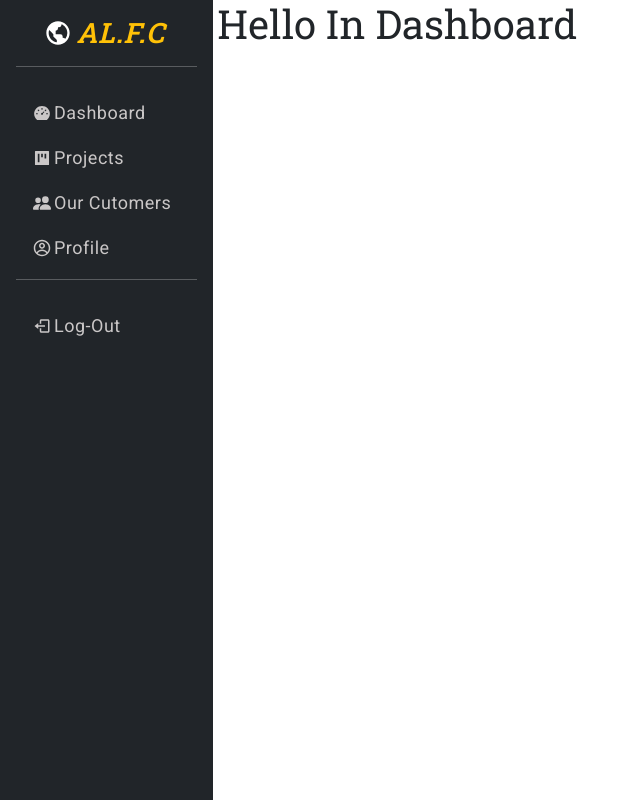
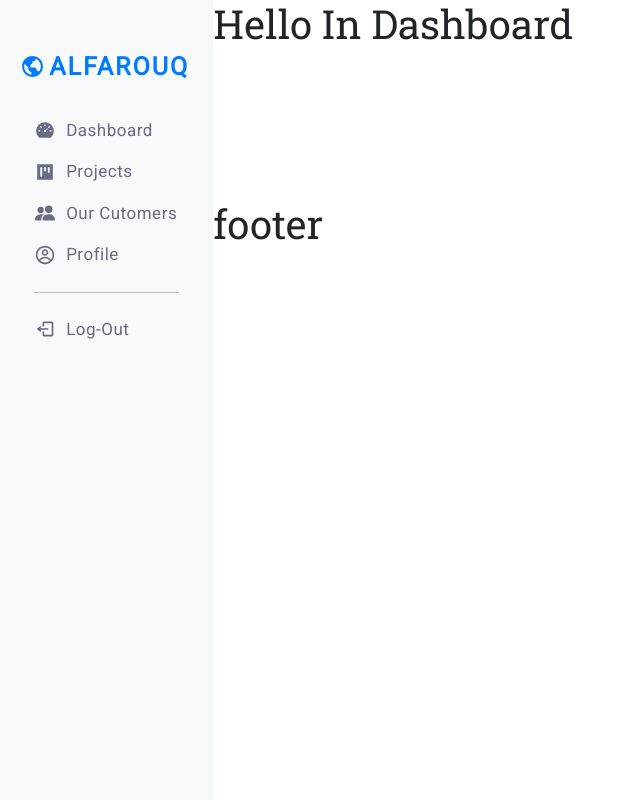
Before and after one commit to ahmed-omar0/ALFAROUQDashboard, a Next.js app: page / in a window 1280 px wide. Shown: the top 802 px of the page, without its empty margins (0-640 px from the left). Built offline with nearby package versions, Linux system fonts and the light colour scheme.

Commit message:
Edit Navbar & Create useWindowWidth hook

```diff
--- a/components/LayOut.jsx
+++ b/components/LayOut.jsx
@@ -1,30 +1,41 @@
 import SideNavbar from "./navbar/SideNavbar";
 import Footer from "./Footer";
 import { useSelector } from 'react-redux';
+import useWindowWidth from "../custom hooks/useWindowWidth";
 
 
 const LayOut = ({children}) => {
+    const width = useWindowWidth()
     const navbarOpened  = useSelector(state => state.navbarIsOpened)
     return (
-        <div className="container-fluid p-0" style={{paddingRight: '12px !important'}}>
-            <div className="row">
+        <div className="container-fluid d-flex flex-wrap p-0">
             {
-                    navbarOpened ?
-                        <div className="col-xl-1 col-md-1 col-sm-1 col-2">
+                navbarOpened || width > 767.99?
+                    <div className="col-xl-2 col-lg-3 col-md-4 col-sm-4 col-12">
                         <SideNavbar/>
                     </div>
                 :
-                        <div className="col-xl-2 col-md-3 col-sm-4 col-12">
+                    <div className="col-sm-1 col-2">
                         <SideNavbar/>
                     </div>
+
             }
-                <div className="col-xl-10 col-md-9 col-sm-8 col-9">
+            {
+                navbarOpened || width > 767.99 ?
+                    <div className="col-xl-10 col-lg-9 col-md-8 col-sm-8 col-9">
                         {
                             children
                         }
                         <Footer/>
                     </div>
+                :
+                    <div className="col-sm-11 col-10">
+                        {
+                            children
+                        }
+                        <Footer/>
                     </div>
+            }
         </div>
     );
 }
--- a/components/navbar/CloseNav.jsx
+++ b/components/navbar/CloseNav.jsx
@@ -6,9 +6,9 @@ import { BsFillPeopleFill } from 'react-icons/bs';
 import { CgProfile } from 'react-icons/cg';
 import { BiLogOut } from 'react-icons/bi';
 
-const CloseNav = ({closeNavRef}) => {
+const CloseNav = (props) => {
     return (
-        <ul className="nav flex-column close hidden" ref={closeNavRef}>
+        <ul className={`nav flex-column close align-self-center ${props.class}`} ref={props.closeNavRef}>
             <li className="nav-item">
                 <Link href="/">
                     <a className="nav-link">
--- a/components/navbar/MainNav.jsx
+++ b/components/navbar/MainNav.jsx
@@ -6,46 +6,56 @@ import { BsFillPeopleFill } from 'react-icons/bs';
 import { CgProfile } from 'react-icons/cg';
 import { BiLogOut } from 'react-icons/bi';
 
-const MainNav = ({navRef}) => {
+const MainNav = (props) => {
     return (
-        <ul className="nav nav-pills flex-column fs-6 " ref={navRef}>
-            <li className="nav-item mt-2">
+        <ul className={`nav nav-pills flex-column fs-6 mt-4 align-self-center ${props.class}`} ref={props.navRef}>
+            <li className="nav-item my-2">
                 <Link href="/">
-                    <a className="nav-link">
-                        <AiFillDashboard/>
+                    <AiFillDashboard/>
+                </Link>
+                <Link href="/">
+                    <a>
                         Dashboard
                     </a>
                 </Link>
             </li>
-            <li className="nav-item mt-2">
-                <Link href="/">
-                    <a className="nav-link">
-                        <AiFillProject/>
+            <li className="nav-item my-2">
+                <Link href="projects">
+                    <AiFillProject/>
+                </Link>
+                <Link href="projects">
+                    <a>
                         Projects
                     </a>
                 </Link>
             </li>
-            <li className="nav-item mt-2">
-                <Link href="/">
-                    <a className="nav-link">
-                        <BsFillPeopleFill/>
+            <li className="nav-item my-2">
+                <Link href="our-customers">
+                    <BsFillPeopleFill/>
+                </Link>
+                <Link href="our-customers">
+                    <a>
                         Our Cutomers
                     </a>
                 </Link>
             </li>
-            <li className="nav-item mt-2">
-                <Link href="/">
-                    <a className="nav-link">
-                        <CgProfile/>
+            <li className="nav-item my-2">
+                <Link href="profile">
+                    <CgProfile/>
+                </Link>
+                <Link href="profile">
+                    <a>
                         Profile
                     </a>
                 </Link>
             </li>
             <hr />
-            <li className="nav-item mt-2">
-                <Link href="/">
-                    <a className="nav-link">
-                        <BiLogOut/>
+            <li className="nav-item my-2">
+                <Link href="log-in">
+                    <BiLogOut/>
+                </Link>
+                <Link href="log-in">
+                    <a>
                         Log-Out
                     </a>
                 </Link>
--- a/components/navbar/SideNavbar.jsx
+++ b/components/navbar/SideNavbar.jsx
@@ -1,14 +1,17 @@
 import 'bootstrap/dist/css/bootstrap.min.css';
 import { useRef } from 'react';
 import TogglerIcon from './TogglerIcon'
+import Link from 'next/link'
 // Icons
 import { BiWorld } from 'react-icons/bi';
 // Redux
-import { useDispatch } from 'react-redux';
+import { useDispatch, useSelector } from 'react-redux';
 import CloseNav from './CloseNav';
 import MainNav from './MainNav';
+import useWindowWidth from '../../custom hooks/useWindowWidth';
 
 const SideNavbar = () => {
+    const width = useWindowWidth()
     const dispatch = useDispatch()
     // Refs
     const navbarRef = useRef()
@@ -24,16 +27,30 @@ const SideNavbar = () => {
         logoRef.current.classList.toggle('hidden');
     }
     return (
-        <nav className="d-flex flex-column flex-shrink-0 p-3 text-white bg-dark navbar-dark" ref={navbarRef}>
-            <TogglerIcon dispatch={dispatch} navbarToggle={navbarToggle}/>
-            <div className='navbar-logo d-flex align-items-center justify-content-center' ref={logoRef}>
-                <BiWorld className="fs-3"/>
-                <h2 className="fs-3 fw-bold text-warning fst-italic mb-0 mx-1">AL.F.C</h2>
-            </div>
-            <hr />
-            <MainNav navRef={navRef}/>
-            <CloseNav closeNavRef={closeNavRef}/>
-        </nav>
+        width > 767.99 ?
+            <nav className="bg-light navbar-light d-flex flex-column align-items-center px-1 py-5" ref={navbarRef}>
+                <TogglerIcon dispatch={dispatch} navbarToggle={navbarToggle}/>
+                <div className='navbar-logo d-flex align-items-center justify-content-center' ref={logoRef}>
+                    <BiWorld/>
+                    <Link href="#">
+                        <a className="mb-0 mx-1">ALFAROUQ</a>
+                    </Link>
+                </div>
+                <MainNav navRef={navRef}/>
+                <CloseNav closeNavRef={closeNavRef} class="hidden"/>
+            </nav>
+            :
+            <nav className="bg-light navbar-light d-flex flex-column align-items-center px-1 py-5 close" ref={navbarRef}>
+                <TogglerIcon dispatch={dispatch} navbarToggle={navbarToggle}/>
+                <div className='navbar-logo d-flex align-items-center justify-content-center hidden' ref={logoRef}>
+                    <BiWorld/>
+                    <Link href="#">
+                        <a className="mb-0 mx-1">ALFAROUQ</a>
+                    </Link>
+                </div>
+                <MainNav navRef={navRef} class="hidden d-none"/>
+                <CloseNav closeNavRef={closeNavRef} class=""/>
+            </nav>
     );
 }
 
--- /dev/null
+++ b/custom hooks/useWindowWidth.js
@@ -0,0 +1,13 @@
+import { useEffect, useState } from 'react'
+
+export default function useWindowWidth() {
+    const [ width ,  setWidth ] = useState();
+    useEffect(() => {
+        setWidth(window.innerWidth)
+        const handleWidth = () => {
+            setWidth(window.innerWidth)
+        }
+        window.addEventListener('resize', handleWidth)
+    },[])
+    return width;
+}
--- a/pages/index.js
+++ b/pages/index.js
@@ -5,11 +5,11 @@ export default function Home() {
   return (
     <>
       <Head>
-        <title>AL.F.C | Dashboard</title>
+        <title>ALFAROUQ | Dashboard</title>
         <meta name="description" content="Generated by Ahmed Omar" />
         <link rel="icon" href="/favicon.ico"/>
       </Head>
-      <section className={styles.dashboard} style={{height: 900}}>
+      <section className={styles.dashboard} style={{height: 200}}>
         <h1>Hello In Dashboard</h1>
       </section>
     </>
--- a/styles/globals.css
+++ b/styles/globals.css
@@ -31,8 +31,8 @@ a {
   box-sizing: border-box;
 }
 .hidden{
-  visibility: hidden;
-  opacity: 0;
+  visibility: hidden !important;
+  opacity: 0 !important;
 }
 /* End Global */
 /* Start Navbar */
@@ -41,6 +41,7 @@ nav{
   width: inherit;
   position: fixed;
   transition: .5s;
+  color: black;
 }
 nav .navbar-toggler{
   display: none;
@@ -48,42 +49,48 @@ nav .navbar-toggler{
 nav .close-icon{
   cursor: pointer;
   position: absolute;
-  right: 18px;
-  top: 10px;
-}
-nav .close-icon{
+  right: 10px;
+  top: 13px;
   font-size: 22px;
   color: rgb(202, 199, 199) !important;
 }
-nav .navbar-logo h2{
-  letter-spacing: 1px;
+nav .navbar-logo a, nav .navbar-logo svg{
+  letter-spacing: 2px;
+  color: #007bff;
+  font-size: 25px;
+  font-weight: 600;
+  font-variant: small-caps;
+  font-family: 'Roboto', 'Segoe UI',  Oxygen, Ubuntu, Cantarell, 'Open Sans', 'Helvetica Neue', sans-serif;
 }
 nav .nav{
   transition: .2s;
 }
-nav .nav .nav-item .nav-link, nav .nav .nav-item svg{
-  color: rgb(202, 199, 199) !important;
+nav .nav .nav-item a, nav .nav .nav-item svg{
+  font-size: 17px !important;
+  font-weight: 400;
+  color: #676B84 !important;
   font-size: 18px;
   padding-bottom: 2px;
   margin-right: 2px;
   transition: .5s;
 }
 nav .nav .nav-item svg {
-  font-size: 20px;
+  font-size: 22px !important;
+  margin-right: 10px;
 }
-nav .nav .nav-item:hover .nav-link, nav .nav .nav-item:hover svg{
-  color: white !important;
+nav .nav .nav-item:hover a, nav .nav .nav-item:hover svg{
+  color: rgba(0, 0, 0, 0.774) !important;
 }
 nav.close {
   padding: 0 !important;
-  width: 50px;
 }
 nav.close .navbar-toggler{
   display: block;
   opacity: 1;
   visibility: visible;
   border: none;
-  margin: 8px 0 0 10px !important;
+  margin: 15px 0 0 0 !important;
+  align-self: center;
   padding: 0;
   cursor: pointer;
   transition: .3s;
@@ -97,4 +104,9 @@ nav.close .nav.close .nav-item .nav-link svg{
   font-size: 22px;
   margin: 15px 0;
 }
+@media screen and (max-width: 575.99px){
+  nav .close-icon{
+    top: 10px;
+  }
+}
 /* End Navbar */
```
Also changed, not shown: components/navbar/TogglerIcon.jsx (+6 -5 lines), 1 other file (tests, documents, lock files or other folders). Lines whose indentation alone changed are shown as unchanged.
